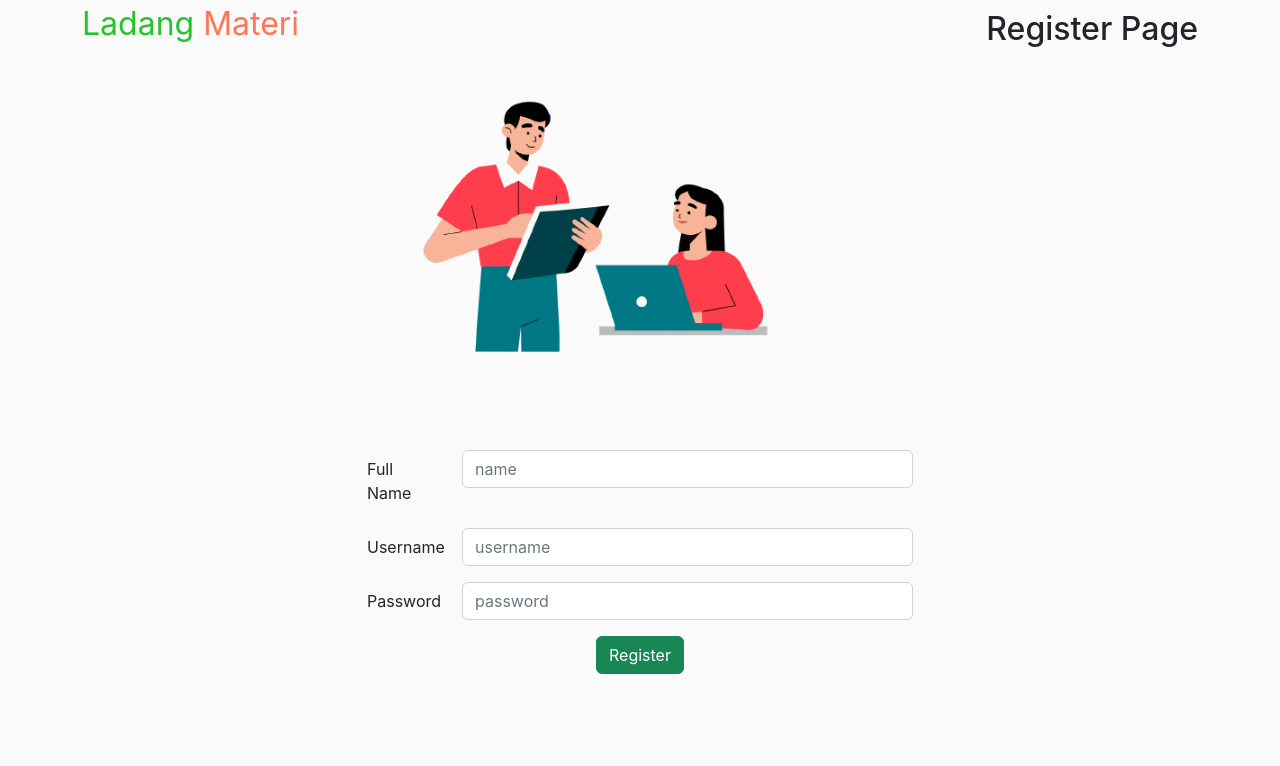
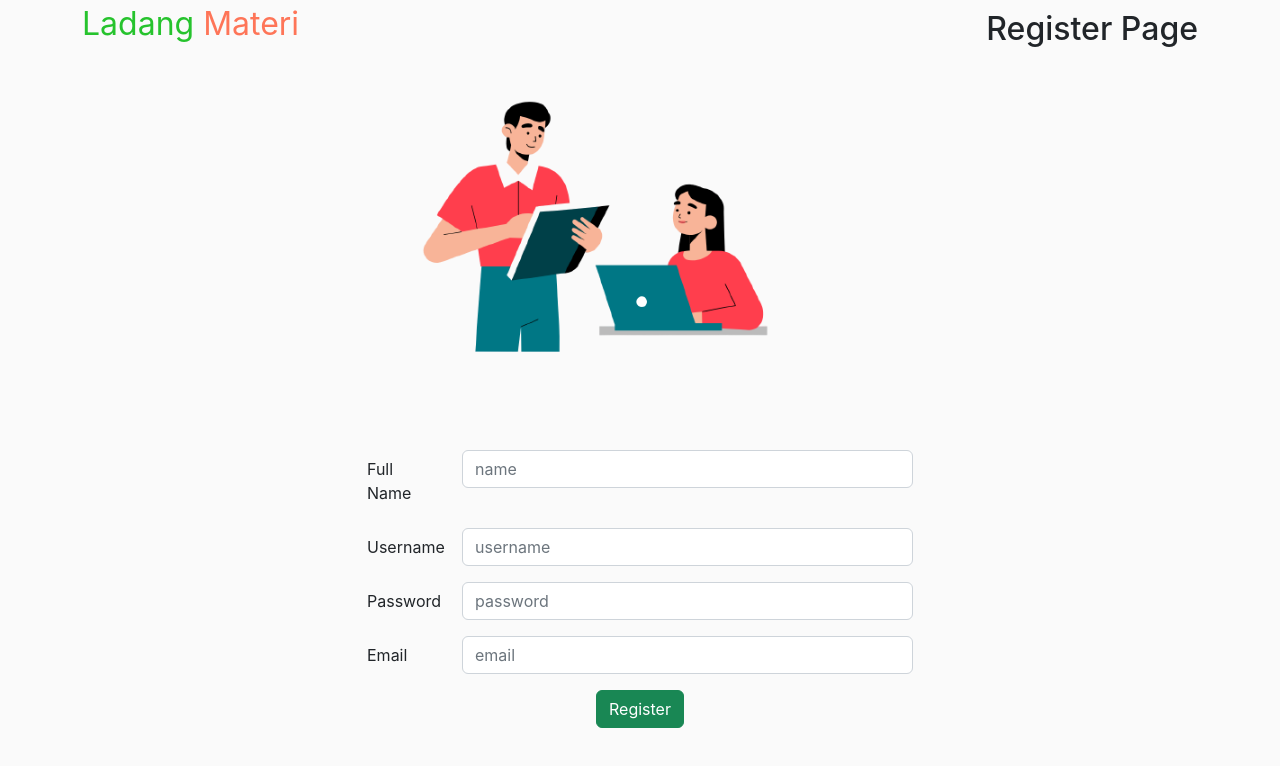
Before and after one commit to fatik07/final-project-engineering-39, a React (Create React App) app in the folder frontend/: page /register in a window 1280 px wide. Shown: the top 766 px of the page. Built offline with nearby package versions, Linux system fonts and the light colour scheme.

Commit message:
Menambahkan input email pada halaman register

```diff
--- a/frontend/src/components/register/navbar/Navbar.jsx
+++ b/frontend/src/components/register/navbar/Navbar.jsx
@@ -43,6 +43,15 @@ export default function Navbar() {
               </div>
             </div>
 
+            <div class="form-group row mb-3">
+              <label for="inputEmail" class="col-sm-2 col-form-label">
+                Email
+              </label>
+              <div class="col-sm-10">
+                <input type="email" class="form-control" id="inputEmail" placeholder="email" required></input>
+              </div>
+            </div>
+
             <div className="buttonRegister">
               <button type="button" class="btn btn-success">
                 Register
```
